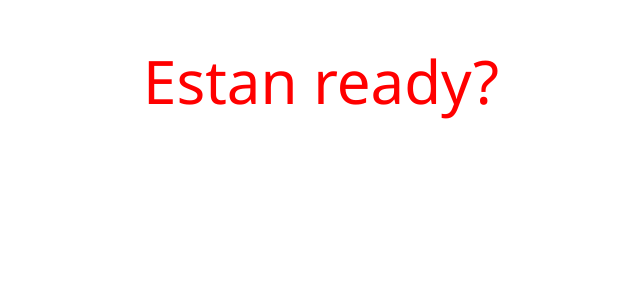
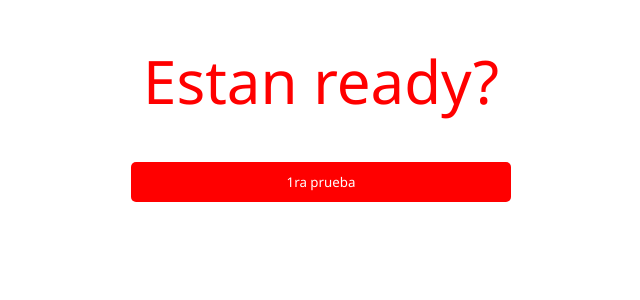
Before and after one commit to LuisAngelB/firebase-AngularIntegration, an Angular app: page / in a window 1280 px wide. Shown: the top 300 px of the page, without its empty margins (319-959 px from the left). Built offline with nearby package versions, Linux system fonts and the light colour scheme.

Commit message:
PROBANDO

```diff
--- a/src/app/app.component.html
+++ b/src/app/app.component.html
@@ -1,5 +1,5 @@
 <div>
   <h1 class="title3">Estan ready?</h1>
-  <!-- <button class="button">Solo por diseño no por estilo</button> -->
+  <button class="button">1ra prueba</button>
 </div>
 <router-outlet></router-outlet>
```
